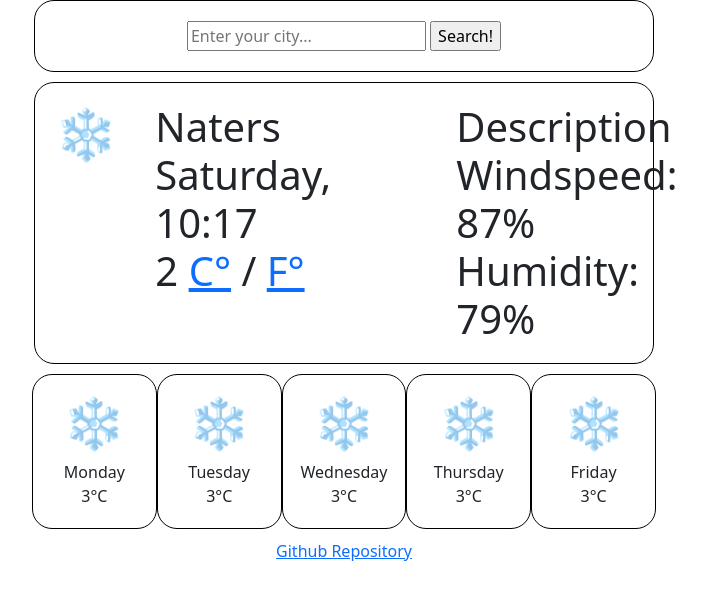
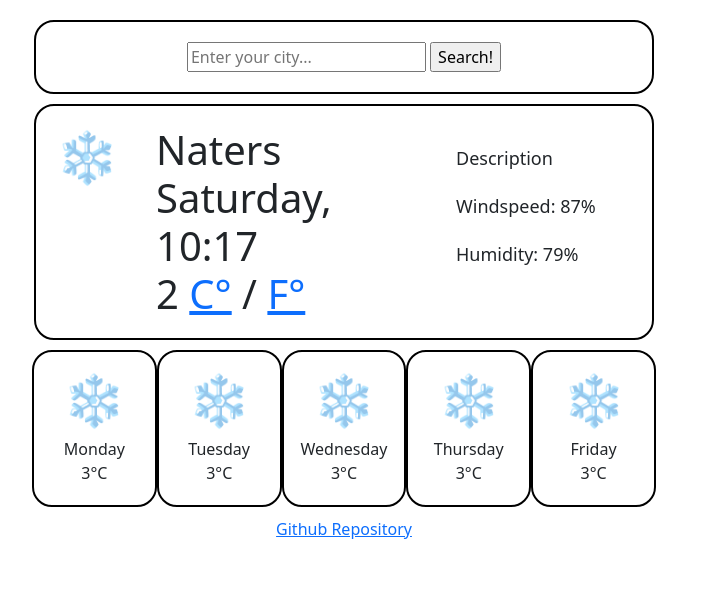
Before and after one commit to ninuush/weather-app, a plain HTML site: page index.html in a window 1280 px wide. Shown: the whole page, without its empty margins (296-1002 px from the left). Drawn offline with nearby package versions, Linux system fonts and the light colour scheme; no server answers.

Commit message:
made somme corrections on the style

```diff
--- a/src/style.css
+++ b/src/style.css
@@ -1,7 +1,7 @@
 form {
   margin: 0 auto;
   padding: 20px;
-  border: 1px solid black;
+  border: 2px solid black;
   border-radius: 20px;
   max-width: 620px;
   text-align: center;
@@ -15,7 +15,7 @@ div.forecast {
 }
 
 h1 {
-  border: 1px solid black;
+  border: 2px solid black;
   border-radius: 20px;
   max-width: 620px;
   display: block;
@@ -24,7 +24,7 @@ h1 {
 }
 
 div.col {
-  border: 1px solid black;
+  border: 2px solid black;
   border-radius: 20px;
   text-align: center;
   margin: 10px auto;
@@ -43,3 +43,18 @@ a.github {
   display: block;
   text-align: center;
 }
+
+#description,
+#windspeed,
+#humidity {
+  font-size: 18px;
+  font-weight: 400;
+}
+
+#description {
+  text-transform: capitalize;
+}
+
+header {
+  margin-top: 20px;
+}
```
